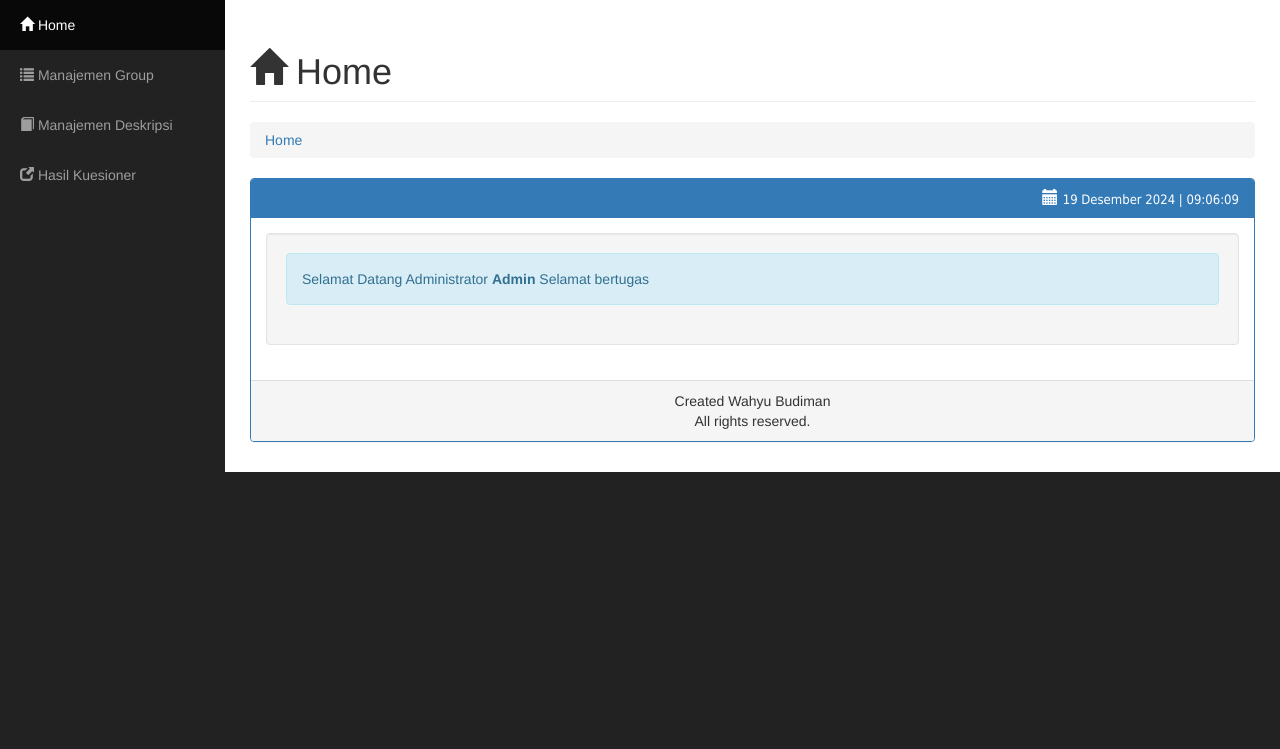
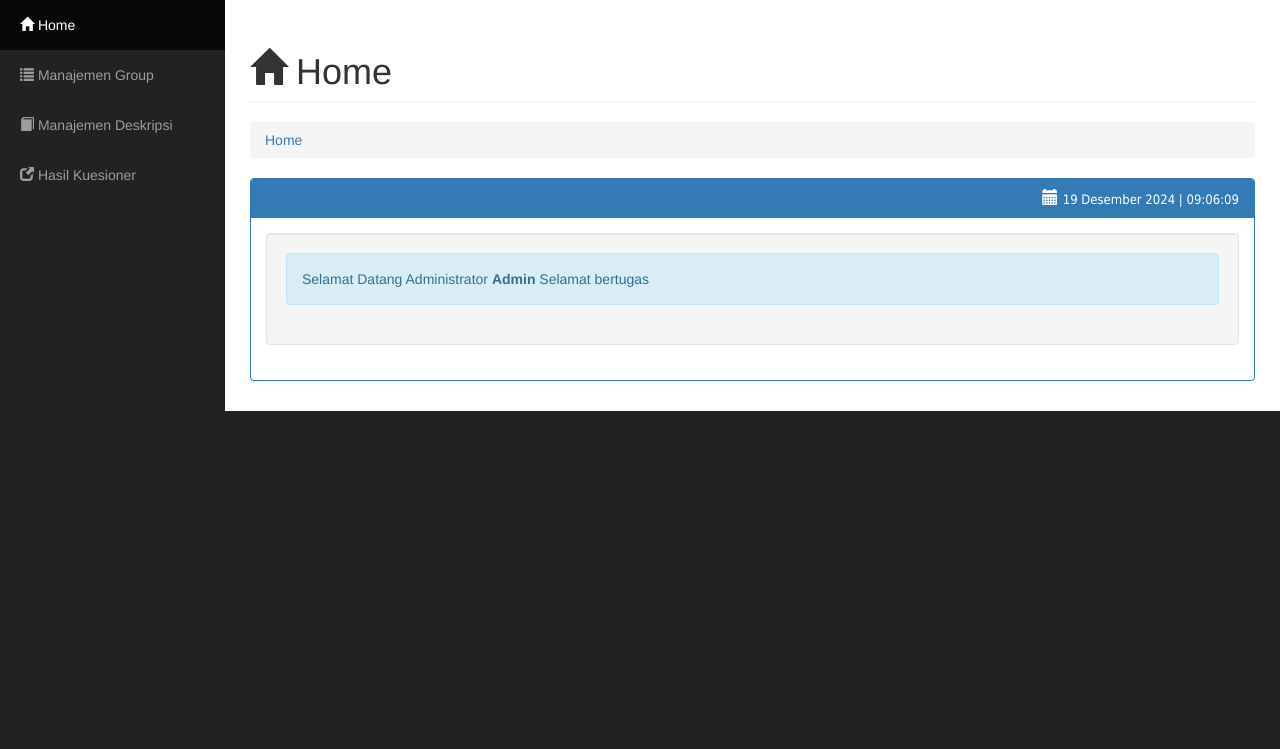
Before and after one commit to Khairul122/JK-WebPenilaianLayanan-ED, a PHP site: page /adminweb/master.php?module=home in a window 1280 px wide. Shown: the part 51-800 px from the top of the page. Run offline with PHP 8.4, Linux system fonts and the light colour scheme; a user stored in the database is signed in.

Commit message:
`Update adminweb/master.php and adminweb/modul/mod_home/home.php to change title and remove footer text.`

```diff
--- a/adminweb/master.php
+++ b/adminweb/master.php
@@ -17,7 +17,7 @@ if (empty($_SESSION['username']) AND empty($_SESSION['password'])) {
     <meta name="description" content="">
     <meta name="author" content="">
 
-    <title>Admin Telkomsel</title>
+    <title>Admin</title>
     <!-- Bootstrap CSS -->
     <link href="../css/bootstrap.min.css" rel="stylesheet">
     <link href="../css/sb-admin.css" rel="stylesheet">
--- a/adminweb/modul/mod_home/home.php
+++ b/adminweb/modul/mod_home/home.php
@@ -38,9 +38,7 @@
             	</div>
 
             </div>
-            <div class="panel-footer">
-            	<center>Created Wahyu Budiman<br> All rights reserved.</center>
-            </div>
+
         </div>
     </div>
 </div>
```
